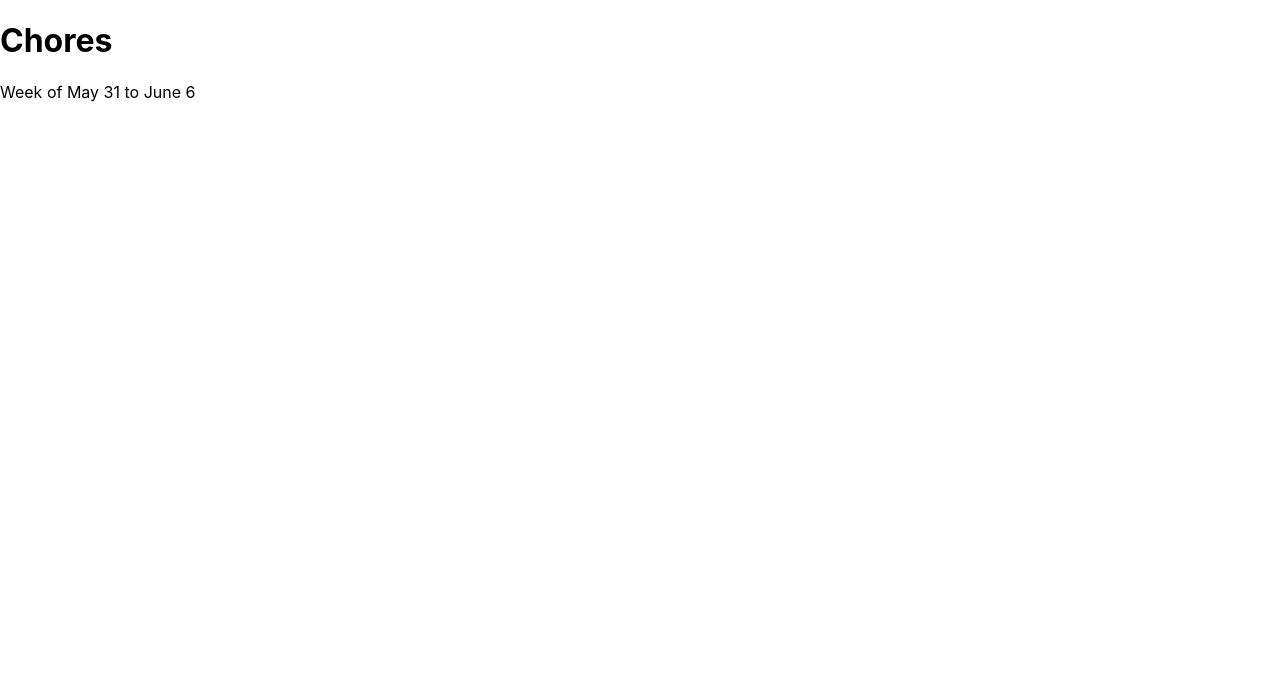
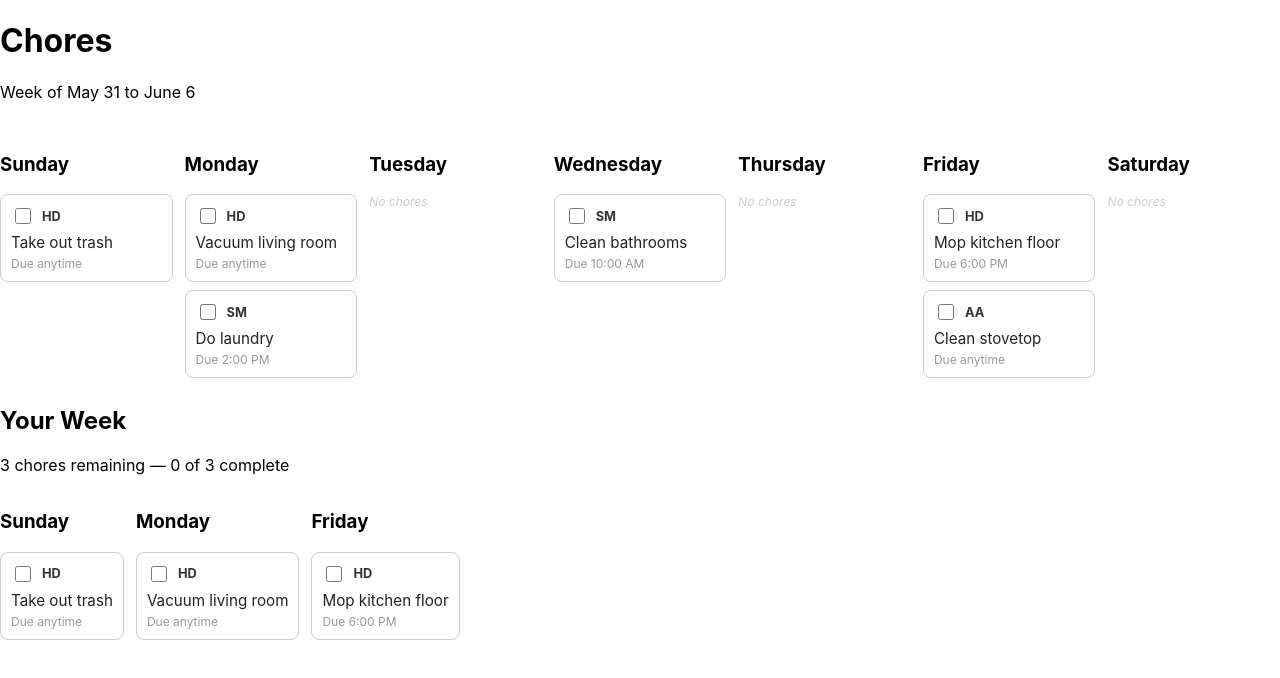
Before and after one commit to michelllinstar/Homiely_CS35L, a React (Create React App) app in the folder frontend/: page /chores in a window 1280 px wide. Shown: the top 678 px of the page. Built offline with nearby package versions, Linux system fonts and the light colour scheme.

Commit message:
Added YourWeek.css and YourWeek.jsx to display personalized chore list. Fixed ChoreCard.jsx, WeekView.jsx, and Chores.jsx to display correctly and to support new feature.

```diff
--- a/frontend/src/components/ChoreCard.jsx
+++ b/frontend/src/components/ChoreCard.jsx
@@ -2,26 +2,19 @@ import { useState } from "react";
 import "./ChoreCard.css";
 
 // Default time if not explicitly set should be any time of day
-export default function ChoreCard({ assignee, description, timeOfDay = "Anytime" }) {
-    const [checked, setChecked] = useState(false);
-
+export default function ChoreCard({ assignee, description, timeOfDay = "Due anytime", checked, onToggle }) {
     return (
-        <div
-            className="chore-card"
-            style={{ background: checked ? "#f0f0f0" : "#fff" }}
-        >
+        <div className="chore-card" style={{ background: checked ? "#f0f0f0" : "#fff" }}>
 
             {/* Top row: checkbox + assignee initials */}
             <div className="chore-card-top">
                 <input
                     type="checkbox"
                     checked={checked}
-                onChange={() => setChecked(!checked)}
+                    onChange={onToggle}
                     className="chore-checkbox"
                 />
-            <span className="chore-assignee">
-                {assignee}
-            </span>
+                <span className="chore-assignee">{assignee}</span>
             </div>
 
             {/* Chore description */}
--- a/frontend/src/components/WeekView.jsx
+++ b/frontend/src/components/WeekView.jsx
@@ -3,7 +3,7 @@ import "./WeekView.css";
 
 const DAYS = ["Sunday", "Monday", "Tuesday", "Wednesday", "Thursday", "Friday", "Saturday"];
 
-export default function WeekView({chores = {}}) {
+export default function WeekView({chores = {}, onToggle}) {
     return (
         <div className="week-view">
             {DAYS.map((day) => (
@@ -16,6 +16,8 @@ export default function WeekView({chores = {}}) {
                         assignee={chore.assignee}
                         description={chore.description}
                         timeOfDay={chore.timeOfDay}
+                        checked={chore.checked}
+                        onToggle={() => onToggle(day, i)}
                     />
                 ))}
 
--- /dev/null
+++ b/frontend/src/components/YourWeek.css
@@ -0,0 +1,4 @@
+.your-week-days {
+    display: flex;
+    gap: 12px;
+}
--- /dev/null
+++ b/frontend/src/components/YourWeek.jsx
@@ -0,0 +1,50 @@
+import ChoreCard from "./ChoreCard";
+import "./YourWeek.css";
+
+const DAYS = ["Sunday", "Monday", "Tuesday", "Wednesday", "Thursday", "Friday", "Saturday"];
+
+export default function YourWeek({ chores = {}, currentUser, onToggle }) {
+    // Filter down to only days that have chores assigned to the current user
+    const myChores = {};
+    DAYS.forEach((day) => {
+        const filtered = (chores[day] || []).filter(
+            (chore) => chore.assignee === currentUser
+        );
+        if (filtered.length > 0) myChores[day] = filtered;
+    });
+
+    // Calculate total and completed
+    const allMyChores = Object.values(myChores).flat();
+    const total = allMyChores.length;
+    const completed = allMyChores.filter((chore) => chore.checked).length;
+    const remaining = total - completed;
+
+    return (
+        <div>
+            <h2>Your Week</h2>
+            <p>{remaining} chores remaining — {completed} of {total} complete</p>
+
+        <div className="your-week-days">
+                {Object.entries(myChores).map(([day, dayChores]) => (
+                    <div key={day}>
+                        <h3>{day}</h3>
+                        {dayChores.map((chore) => {
+                            // Find this chore's real index in the full day array
+                            const realIndex = chores[day].indexOf(chore);
+                            return (
+                                <ChoreCard
+                                    key={realIndex}
+                                    assignee={chore.assignee}
+                                    description={chore.description}
+                                    timeOfDay={chore.timeOfDay}
+                                    checked={chore.checked}
+                                    onToggle={() => onToggle(day, realIndex)}
+                                />
+                            );
+                        })}
+                    </div>
+                ))}
+            </div>
+        </div>
+    );
+}
--- a/frontend/src/pages/Chores/Chores.jsx
+++ b/frontend/src/pages/Chores/Chores.jsx
@@ -1,7 +1,10 @@
 import "./Chores.css";
-import {useState} from "react";
-import {useNavigate} from 'react-router-dom'
-import {Link} from 'react-router-dom'
+import { useState } from "react";
+import { useNavigate } from 'react-router-dom'
+import { Link } from 'react-router-dom'
+import WeekView from "../../components/WeekView";
+import YourWeek from "../../components/YourWeek";
+
 
 // [GenAI Use] Prompt: "How can I use React's built in time/day functions to write a function getWeekRange() to return the start and end of the current week we're on, formatted as month (in words) and day (number)?"
 // [GenAI Use] LLM Response Start
@@ -30,13 +33,42 @@ function getWeekRange() {
     const saturday = new Date(sunday);
     saturday.setDate(sunday.getDate() + 6);
 
-    const format = (d) => d.toLocaleDateString("en-US", {month: "long", day: "numeric"});
+    const format = (d) => d.toLocaleDateString("en-US", { month: "long", day: "numeric" });
 
-    return {start: format(sunday), end: format(saturday)};
+    return { start: format(sunday), end: format(saturday) };
 }
 
+const initialChores = {
+    Sunday: [
+        { assignee: "HD", description: "Take out trash", timeOfDay: "Due anytime", checked: false },
+    ],
+    Monday: [
+        { assignee: "HD", description: "Vacuum living room", timeOfDay: "Due anytime", checked: false },
+        { assignee: "SM", description: "Do laundry", timeOfDay: "Due 2:00 PM", checked: false },
+    ],
+    Wednesday: [
+        { assignee: "SM", description: "Clean bathrooms", timeOfDay: "Due 10:00 AM", checked: false },
+    ],
+    Friday: [
+        { assignee: "HD", description: "Mop kitchen floor", timeOfDay: "Due 6:00 PM", checked: false },
+        { assignee: "AA", description: "Clean stovetop", timeOfDay: "Due anytime", checked: false },
+    ],
+};
+
+const currentUser = "HD";
+
 export default function Chores() {
-    const {start, end} = getWeekRange();
+    const { start, end } = getWeekRange();
+    const [chores, setChores] = useState(initialChores);
+
+    function handleToggle(day, index) {
+        setChores((prev) => ({
+            ...prev,
+            [day]: prev[day].map((chore, i) =>
+                i === index ? { ...chore, checked: !chore.checked } : chore
+            ),
+        }));
+    }
 
     return (
         <div className="chores-page">
@@ -44,6 +76,8 @@ export default function Chores() {
                 <h1 className="chores-title">Chores</h1>
                 <p className="chores-week">Week of {start} to {end}</p>
             </header>
+            <WeekView chores={chores} onToggle={handleToggle} />
+            <YourWeek chores={chores} currentUser={currentUser} onToggle={handleToggle} />
         </div>
     );
 }
```
Lines whose indentation alone changed are shown as unchanged.
